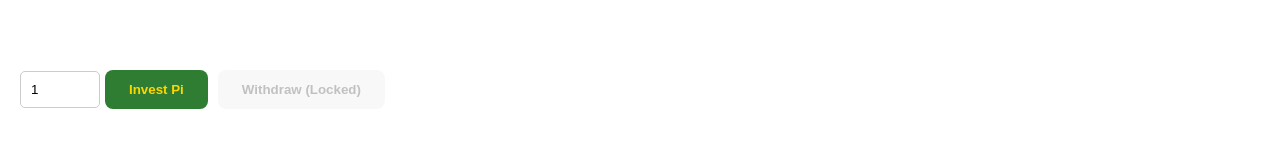
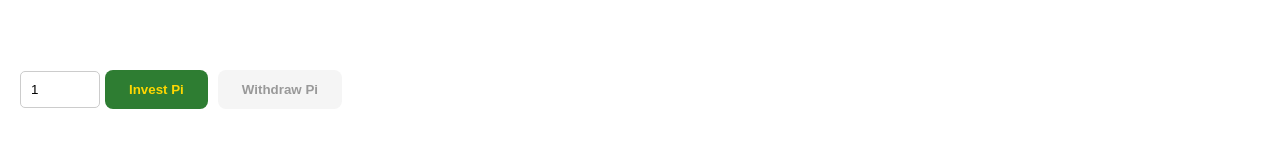
Before and after one commit to EslaM-X/mapcap-ipo-frontendX, a React (Create React App) app: page / in a window 1280 px wide. Shown: the part 794-952 px from the top of the page. Built offline with nearby package versions, Linux system fonts and the light colour scheme; no server answers.

Commit message:
Update ActionButtons.tsx

```diff
--- a/src/components/ActionButtons.tsx
+++ b/src/components/ActionButtons.tsx
@@ -1,34 +1,41 @@
 import React, { useState } from 'react';
 import { piService } from '../services/piService.ts';
 
-interface ActionButtonsProps {
+interface ActionProps {
     onTransactionSuccess: () => void;
 }
 
 /**
- * UI Controls for IPO actions.
- * Directly triggers on-chain investment via Pi SDK.
+ * Dashboard controls for investing and withdrawing Pi.
  */
-const ActionButtons: React.FC<ActionButtonsProps> = ({ onTransactionSuccess }) => {
+const ActionButtons: React.FC<ActionProps> = ({ onTransactionSuccess }) => {
     const [amount, setAmount] = useState<number>(1.0);
-    const [isProcessing, setIsProcessing] = useState(false);
+    const [loading, setLoading] = useState(false);
 
-    /**
-     * Executes investment and triggers dashboard refresh on success.
-     */
     const handleInvest = async () => {
         if (amount <= 0) return alert("Enter a valid amount");
-
-        setIsProcessing(true);
+        setLoading(true);
         try {
             await piService.invest(amount);
-            onTransactionSuccess(); // Refresh charts and stats
-            alert(`Success! Invested ${amount} Pi.`);
-        } catch (error) {
-            console.error("On-chain action failed", error);
-            alert("Transaction error. See console for details.");
+            onTransactionSuccess();
+        } catch (err) {
+            alert("Investment error");
         } finally {
-            setIsProcessing(false);
+            setLoading(false);
+        }
+    };
+
+    const handleWithdraw = async () => {
+        if (amount <= 0) return alert("Enter amount to withdraw");
+        setLoading(true);
+        try {
+            await piService.withdraw(amount);
+            onTransactionSuccess();
+            alert(`Success! Requested ${amount} Pi withdrawal.`);
+        } catch (err) {
+            alert("Withdrawal failed. Check balance.");
+        } finally {
+            setLoading(false);
         }
     };
 
@@ -37,21 +44,16 @@ const ActionButtons: React.FC<ActionButtonsProps> = ({ onTransactionSuccess }) =
             <input
                 type="number"
                 value={amount}
-                step="0.1"
-                min="0.1"
                 onChange={(e) => setAmount(Number(e.target.value))}
-                disabled={isProcessing}
+                disabled={loading}
             />
 
-            <button
-                onClick={handleInvest}
-                disabled={isProcessing}
-            >
-                {isProcessing ? "Processing..." : "Invest Pi"}
+            <button onClick={handleInvest} disabled={loading}>
+                {loading ? "..." : "Invest Pi"}
             </button>
 
-            <button className="btn-withdraw" disabled={true}>
-                Withdraw (Locked)
+            <button className="btn-withdraw" onClick={handleWithdraw} disabled={loading}>
+                Withdraw Pi
             </button>
         </div>
     );
```
